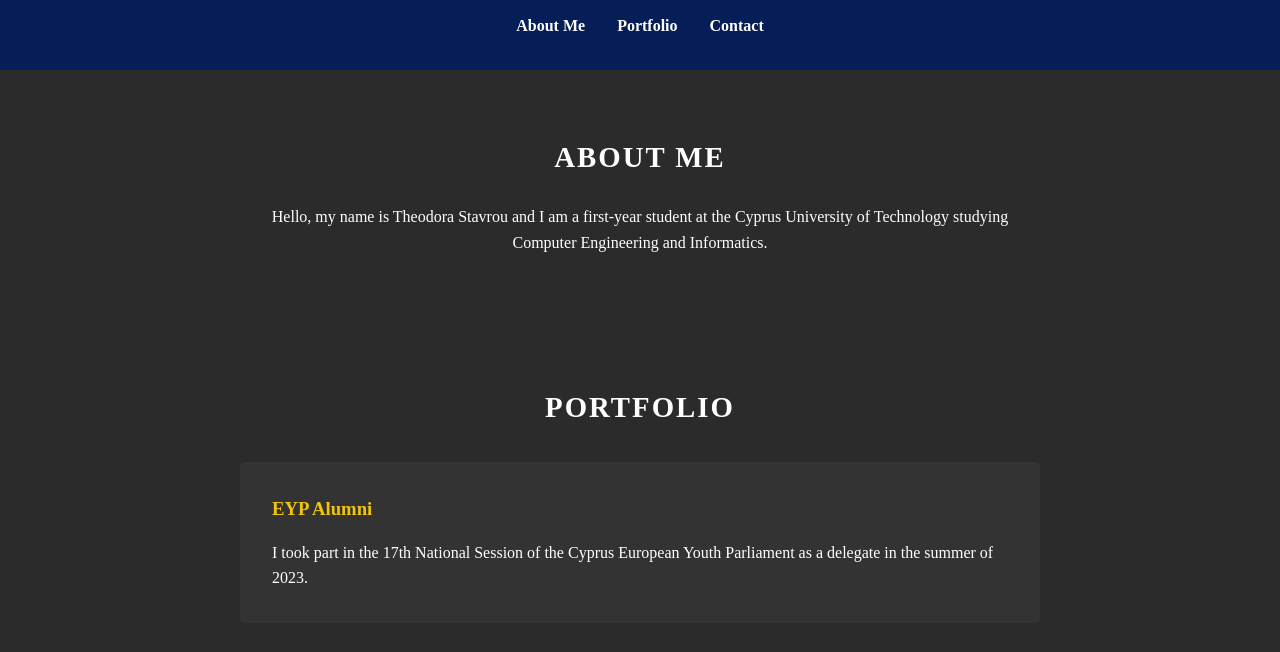
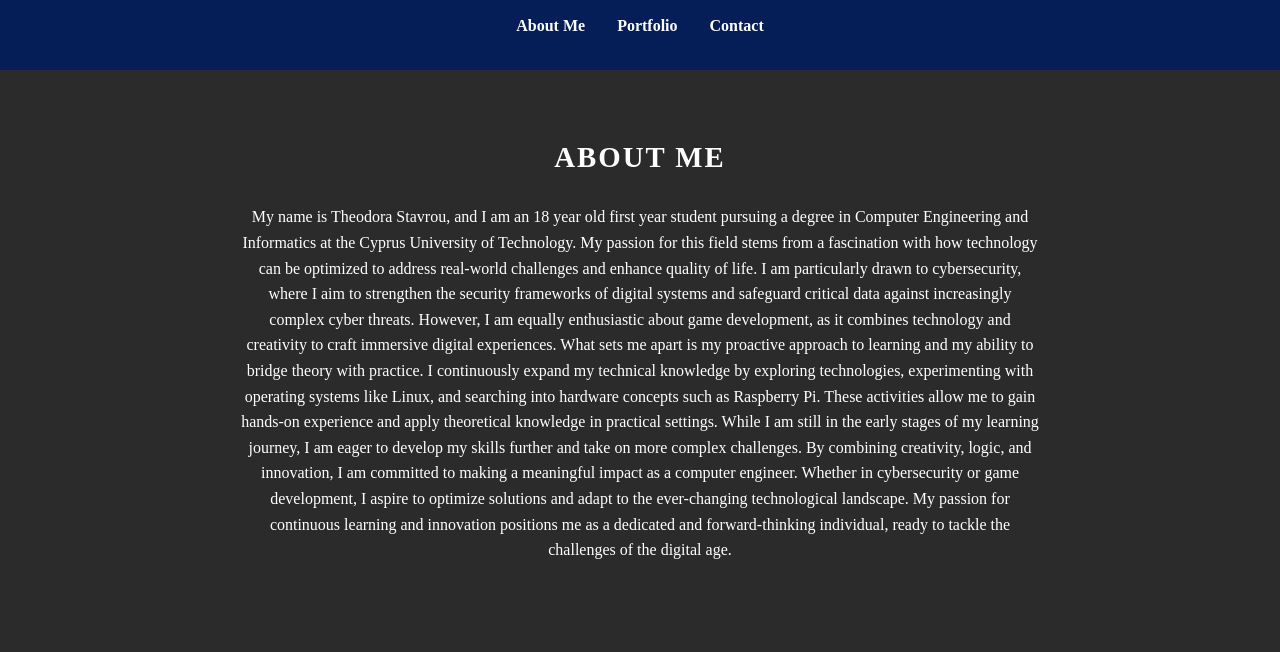
Before and after one commit to blvd6/NewWeb, a plain HTML site: page index.html in a window 1280 px wide. Shown: the part 138-790 px from the top of the page. Drawn offline with Linux system fonts and the light colour scheme.

Commit message:
Update index.html

```diff
--- a/index.html
+++ b/index.html
@@ -29,9 +29,16 @@
   <section id="about">
     <h2>About Me</h2>
     <p>
-      Hello, my name is Theodora Stavrou and I am a first-year student at the
-      Cyprus University of Technology studying Computer Engineering and
-      Informatics.
+       My name is Theodora Stavrou, and I am an 18 year old first year student pursuing a degree in Computer Engineering and Informatics at the Cyprus University of Technology.
+       My passion for this field stems from a fascination with how technology can be optimized to address real-world challenges and enhance quality of life. I am particularly drawn to cybersecurity, where I
+       aim to strengthen the security frameworks of digital systems and safeguard critical data against increasingly complex cyber threats.
+       However, I am equally enthusiastic about game development, as it combines technology and creativity to craft immersive digital experiences.
+
+      What sets me apart is my proactive approach to learning and my ability to bridge theory with practice. I continuously expand my technical knowledge by exploring technologies, experimenting with operating systems like Linux, and searching into hardware concepts such as Raspberry Pi.
+      These activities allow me to gain hands-on experience and apply theoretical knowledge in practical settings. While I am still in the early stages of my learning journey, I am eager to develop my skills further and take on more complex challenges.
+      By combining creativity, logic, and innovation, I am committed to making a meaningful impact as a computer engineer. Whether in cybersecurity or game development, I aspire to optimize solutions and adapt to the ever-changing technological landscape.
+      My passion for continuous learning and innovation positions me as a dedicated and forward-thinking individual, ready to tackle the challenges of the digital age.
+
     </p>
   </section>
 
```
